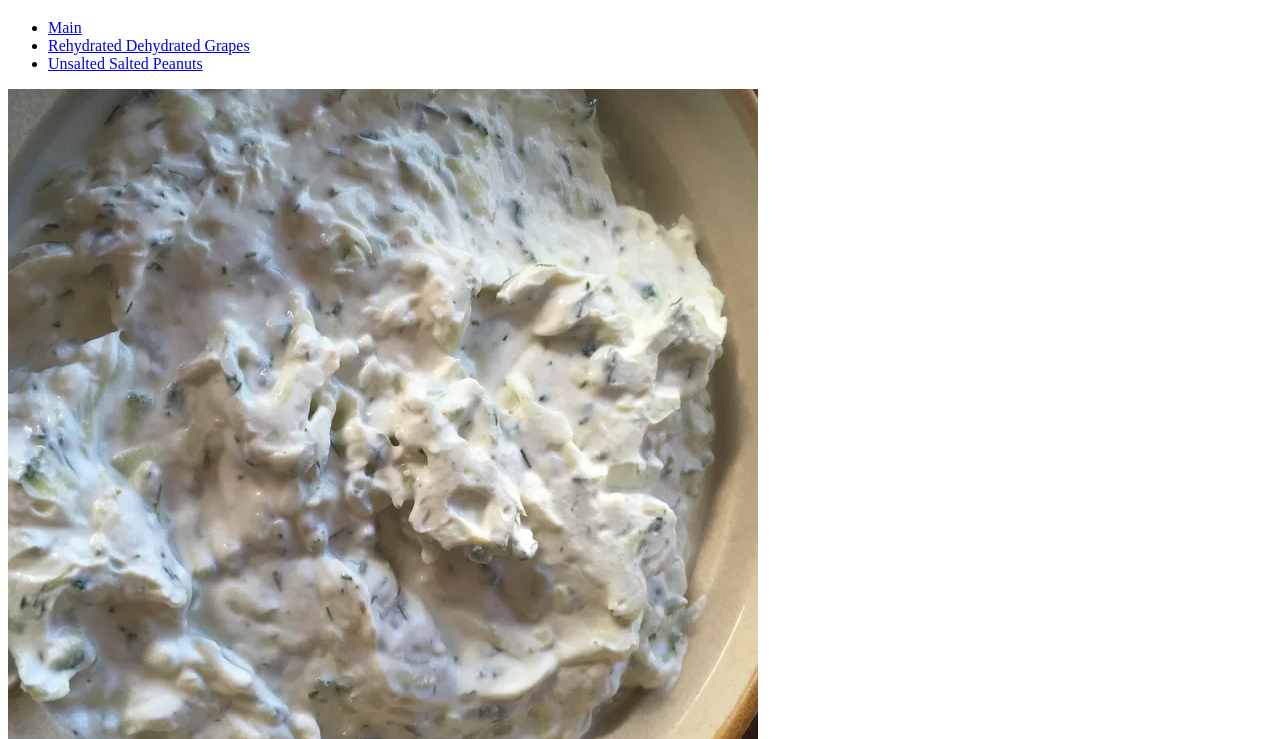
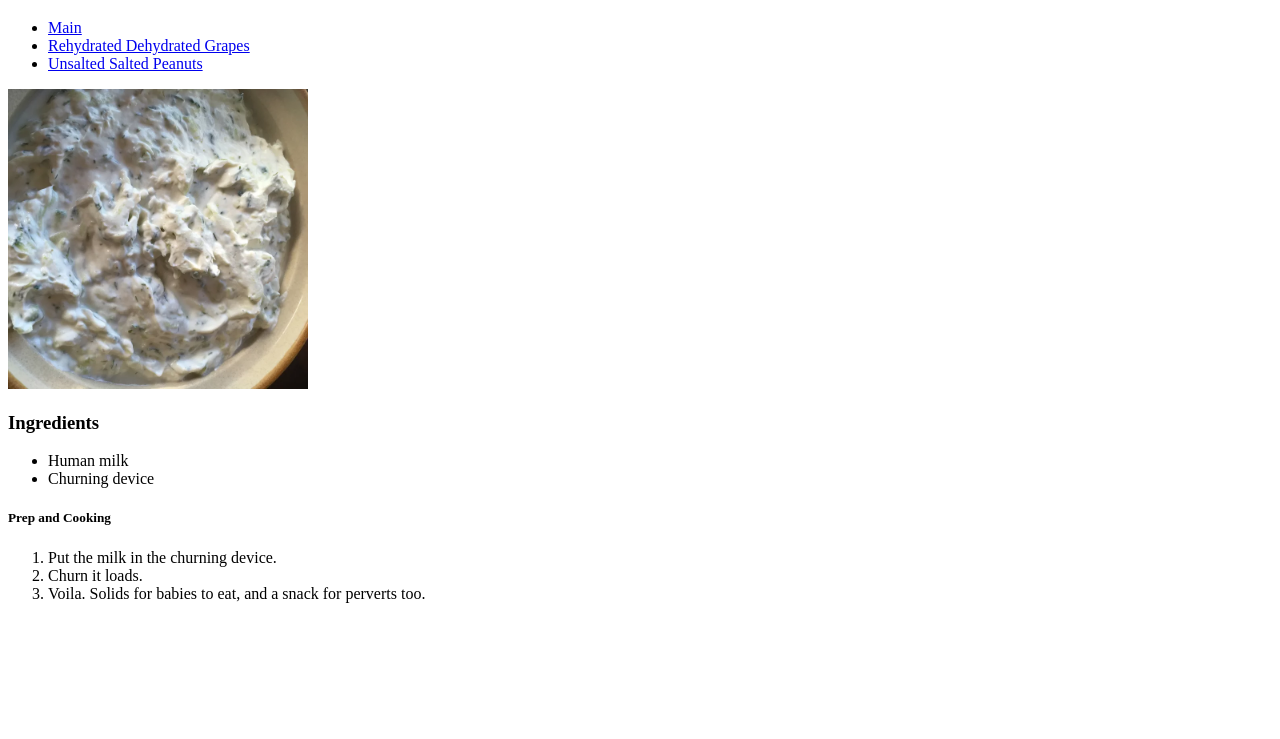
Before and after one commit to Dec3797/odin-recipes, a plain HTML site: page recipes/human-yogurt.html in a window 1280 px wide. Shown: the part 61-800 px from the top of the page. Drawn offline with Linux system fonts and the light colour scheme.

Commit message:
Add image resize

```diff
--- a/styles.css
+++ b/styles.css
@@ -2,3 +2,8 @@ h1 {
     font-weight: 900;
     background-color: paleturquoise;
 }
+
+img {
+    height: 300px;
+    width: auto;
+}
```
